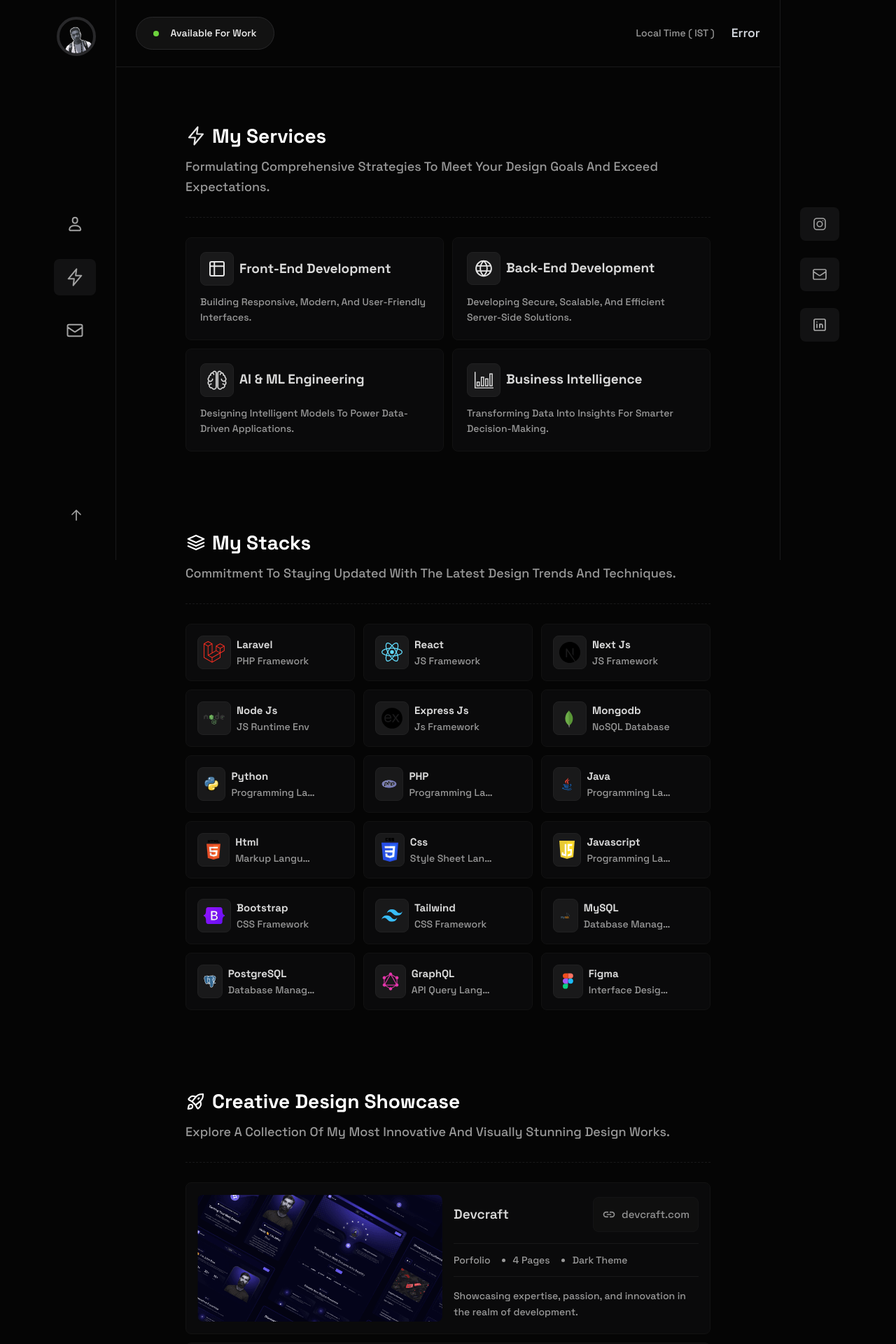
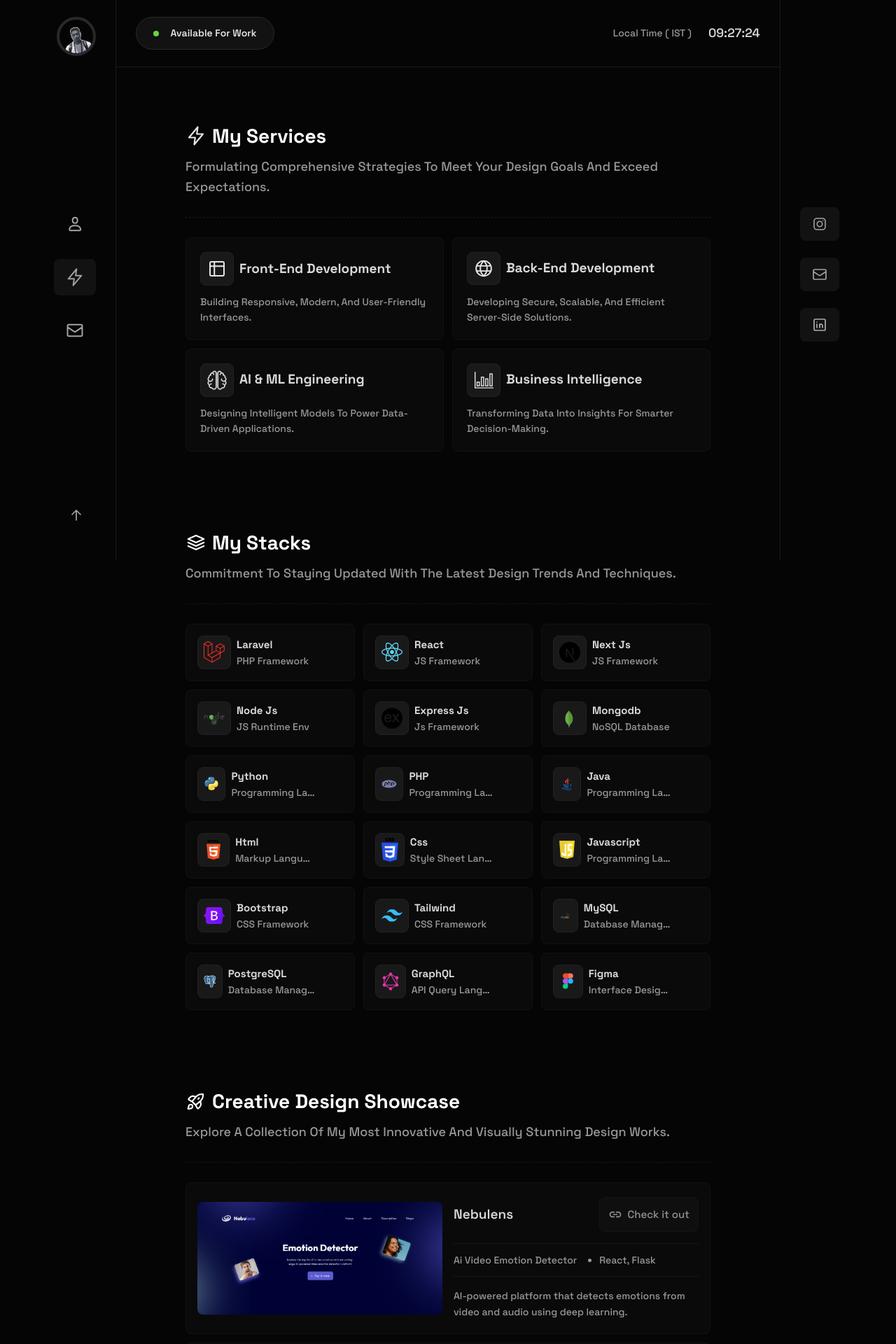
Before and after one commit to fahdElattar/my-portfolio, a Next.js app: page /services in a window 1280 px wide. Shown: the top 1920 px of the page at 70% size. Built offline with nearby package versions, Linux system fonts and the light colour scheme; no server answers.

Commit message:
added first project item nebulens

```diff
--- a/src/components/Header/Header.jsx
+++ b/src/components/Header/Header.jsx
@@ -10,12 +10,12 @@ export const Header = () => {
     const [time, setTime] = useState("");
 
     useEffect(() => {
-        const updateTime = async () => {
-            const time = await fetchTime();
+        const updateTime = () => {
+            const time = fetchTime();
             setTime(time);
         }
         updateTime();
-        const interval = setInterval(updateTime, 30000);
+        const interval = setInterval(updateTime, 1000);
         return () => clearInterval(interval);
     }, []);
 
--- a/src/components/Header/MdHeader.jsx
+++ b/src/components/Header/MdHeader.jsx
@@ -7,14 +7,15 @@ export const MdHeader = () => {
     const [time, setTime] = useState("");
 
     useEffect(() => {
-        const updateTime = async () => {
-            const time = await fetchTime();
+        const updateTime = () => {
+            const time = fetchTime();
             setTime(time);
         }
         updateTime();
-        const interval = setInterval(updateTime, 30000);
+        const interval = setInterval(updateTime, 1000);
         return () => clearInterval(interval);
     }, []);
+
     return (
         <div className="lg:hidden flex flex-col md:flex-row justify-between items-center gap-6 py-5 border sm:border-0 border-dark-8 border-x-0 border-b-0 max-w-[750px] mx-auto">
             <div className="time-update flex flex-col sm:flex-row justify-center items-center gap-4">
--- a/src/components/ProjectItem/ProjectItem.css
+++ b/src/components/ProjectItem/ProjectItem.css
@@ -1,5 +1,5 @@
 .project-item {
-    @apply grid grid-cols-1 md:grid-cols-2 gap-4 rounded-lg p-4 bg-dark-4 border border-dark-7;
+    @apply grid grid-cols-1 custom:grid-cols-2 gap-4 rounded-lg p-4 bg-dark-4 border border-dark-7;
 }
 
 .project-img {
--- a/src/components/ProjectItem/ProjectItem.jsx
+++ b/src/components/ProjectItem/ProjectItem.jsx
@@ -1,8 +1,7 @@
-import Link from "next/link"
 import "./ProjectItem.css"
 import Image from "next/image"
 
-export const ProjectItem = ({projectImg, projectName, projectLink, projectType, projectPages, projectTheme, projectDesc}) => {
+export const ProjectItem = ({projectImg, projectName, projectLink, projectSmallDesc, projectFrameworks, projectDesc}) => {
     return (
         <div className="project-item">
             <div className="project-img">
@@ -11,15 +10,14 @@ export const ProjectItem = ({projectImg, projectName, projectLink, projectType,
             <div className="project-details">
                 <div className="project-heading">
                     <h2>{projectName}</h2>
-                    <Link href='#' className="project-link">
+                    <a href={projectLink} className="project-link">
                         <Image src="/icons/link.svg" width={20} height={20} alt="icon" />
-                        <p>{projectLink}</p>
-                    </Link>
+                        <p>Check it out</p>
+                    </a>
                 </div>
                 <ul className="more-details">
-                    <li>{projectType}</li>
-                    <li>{projectPages}</li>
-                    <li>{projectTheme}</li>
+                    <li>{projectSmallDesc}</li>
+                    <li>{projectFrameworks}</li>
                 </ul>
                 <p className="project-desc">{projectDesc}</p>
             </div>
--- a/src/components/Sections/Projects/Projects.jsx
+++ b/src/components/Sections/Projects/Projects.jsx
@@ -16,21 +16,19 @@ export const Projects = () => {
             />
             <div className="projects-list grid grid-cols-1 gap-3">
                 <ProjectItem
-                    projectImg="project-1.png"
-                    projectName="Devcraft"
-                    projectLink="devcraft.com"
-                    projectType="porfolio"
-                    projectPages="4 Pages"
-                    projectTheme="Dark Theme"
-                    projectDesc="Showcasing expertise, passion, and innovation in the realm of development."
+                    projectImg="project-nebulens.png"
+                    projectName="Nebulens"
+                    projectLink="https://nebulens.vercel.app/"
+                    projectSmallDesc="Ai Video Emotion Detector"
+                    projectFrameworks="React, Flask"
+                    projectDesc="AI-powered platform that detects emotions from video and audio using deep learning."
                 />
                 <ProjectItem
                     projectImg="project-2.jpg"
                     projectName="Zenith Gym"
                     projectLink="zenith.com"
-                    projectType="Fitness"
-                    projectPages="5 Pages"
-                    projectTheme="Light Theme"
+                    projectSmallDesc="Fitness"
+                    projectFrameworks="5 Pages"
                     projectDesc="Empowering fitness enthusiasts with an immersive online experience."
                 />
                 <Link href="services" className='w-full'>
--- a/src/lib/fetchTime.jsx
+++ b/src/lib/fetchTime.jsx
@@ -1,11 +1,10 @@
-import axios from "axios"
-
-export const fetchTime = async () => {
+export const fetchTime = () => {
     try {
-        const time = await axios.get(`https://timeapi.io/api/time/current/zone?timeZone=Africa/Casablanca`)
-        return time.data.time;
+        const now = new Date();
+        const time = now.toLocaleTimeString("en-US", { hour12: false });
+        return time;
     } catch (err) {
-        console.error('Invalid Time Request', err);
-        return "Error";
+        console.error("Error getting time", err);
+        return "No time";
     }
-}
+};
--- a/tailwind.config.mjs
+++ b/tailwind.config.mjs
@@ -62,6 +62,7 @@ export default {
         'max-390': { 'max': '390px' },
         sm: "420px",   // Small devices (phones)
         md: "768px",   // Medium devices (tablets)
+        custom: "900px",   // Custom devices used for project items
         lg: "1024px",  // Large devices (small laptops)
         xl: "1200px",  // Extra large devices (desktops)
         "2xl": "1536px", // 2x large screens
```
